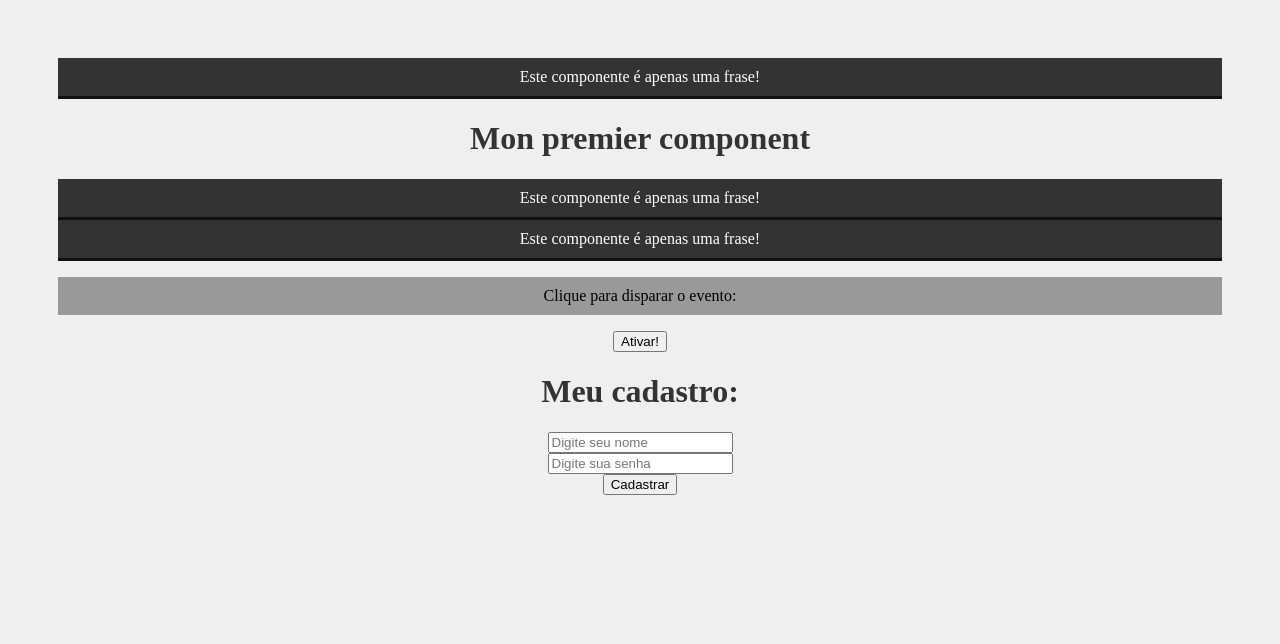
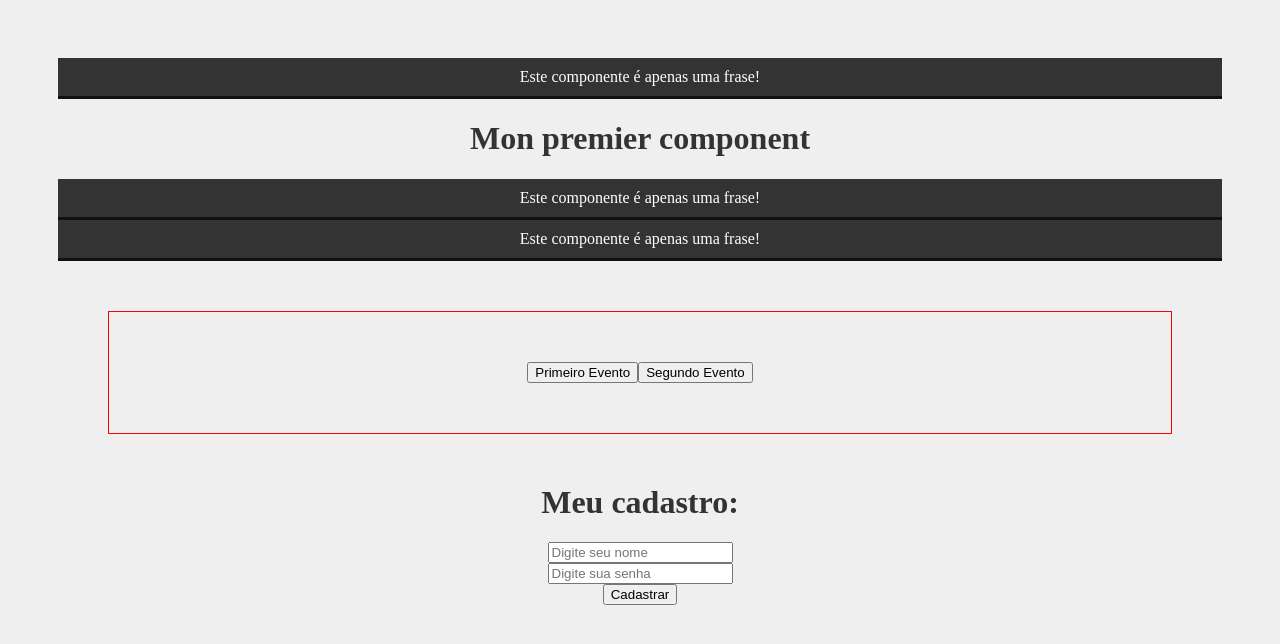
Before and after one commit to daantonio27/formation-react, a React (Create React App) app: page / in a window 1280 px wide. Shown: the top 644 px of the page. Built offline with nearby package versions, Linux system fonts and the light colour scheme.

Commit message:
events_in_props

```diff
--- a/src/App.js
+++ b/src/App.js
@@ -8,7 +8,7 @@
 
   return (
     <div className="App">
-      <HelloWorld />
+      <HelloWorld/>
       <Evento />
       <div>
         <Form />
--- /dev/null
+++ b/src/components/Button.js
@@ -0,0 +1,5 @@
+function Button(props) {
+  return <button onClick={props.event}>{props.text}</button>;
+}
+
+export default Button;
--- a/src/components/Evento.js
+++ b/src/components/Evento.js
@@ -1,12 +1,20 @@
+import Button from "./Button";
+
+import styles from "./Evento.module.css";
+
 function Evento() {
   function meuEvento() {
     console.log("Opa, fui ativado!");
   }
 
+  function meuSegundoEvento() {
+    console.log("Segundo evento!!");
+  }
+
   return (
-    <div>
-      <p>Clique para disparar o evento:</p>
-      <button onClick={meuEvento}>Ativar!</button>
+    <div className={styles.spacing}>
+      <Button event={meuEvento} text="Primeiro Evento" />
+      <Button event={meuSegundoEvento} text="Segundo Evento" />
     </div>
   );
 }
--- /dev/null
+++ b/src/components/Evento.module.css
@@ -0,0 +1,5 @@
+.spacing {
+  padding: 50px;
+  margin: 50px;
+  border: 1px solid red;
+}
```
